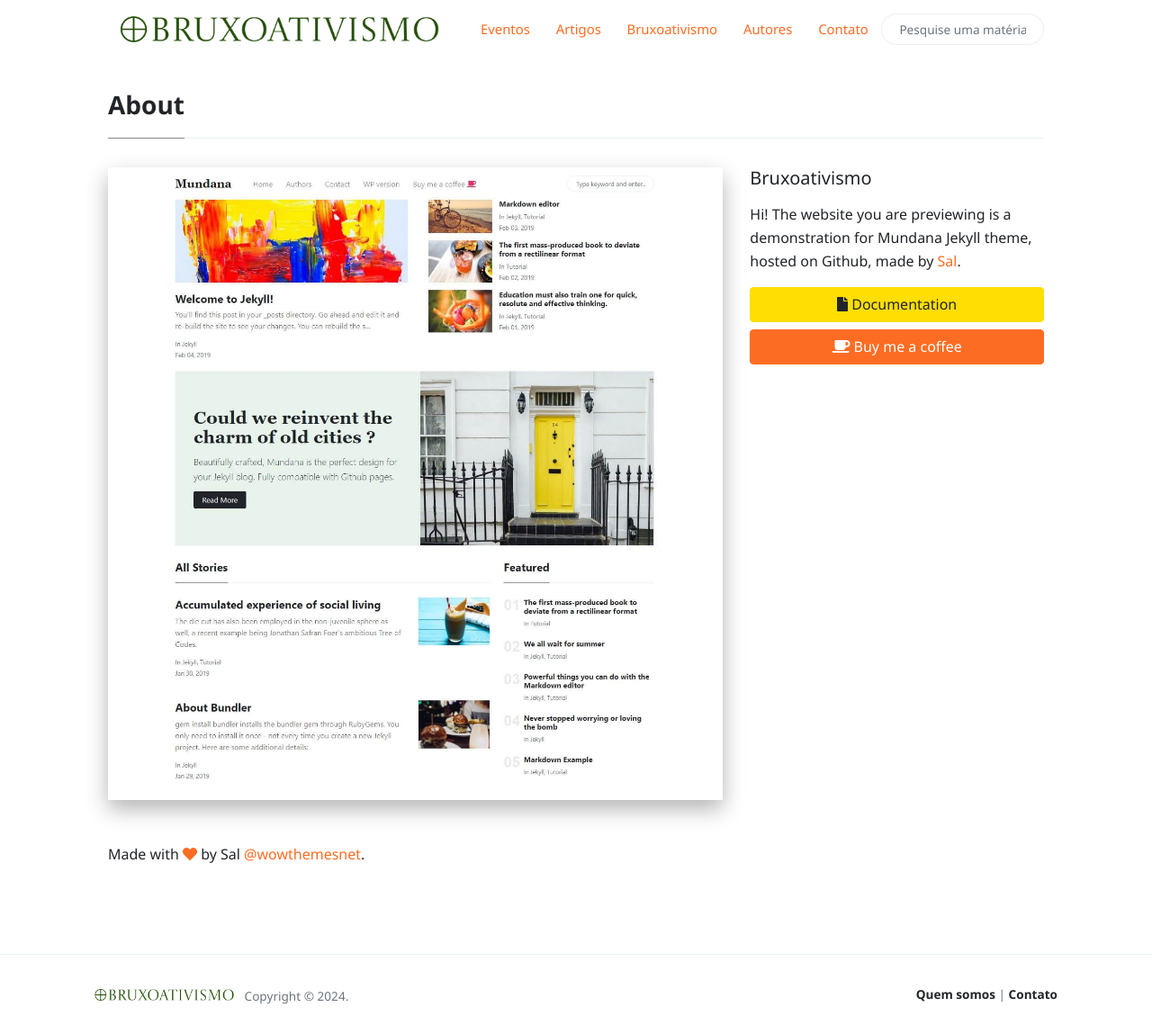
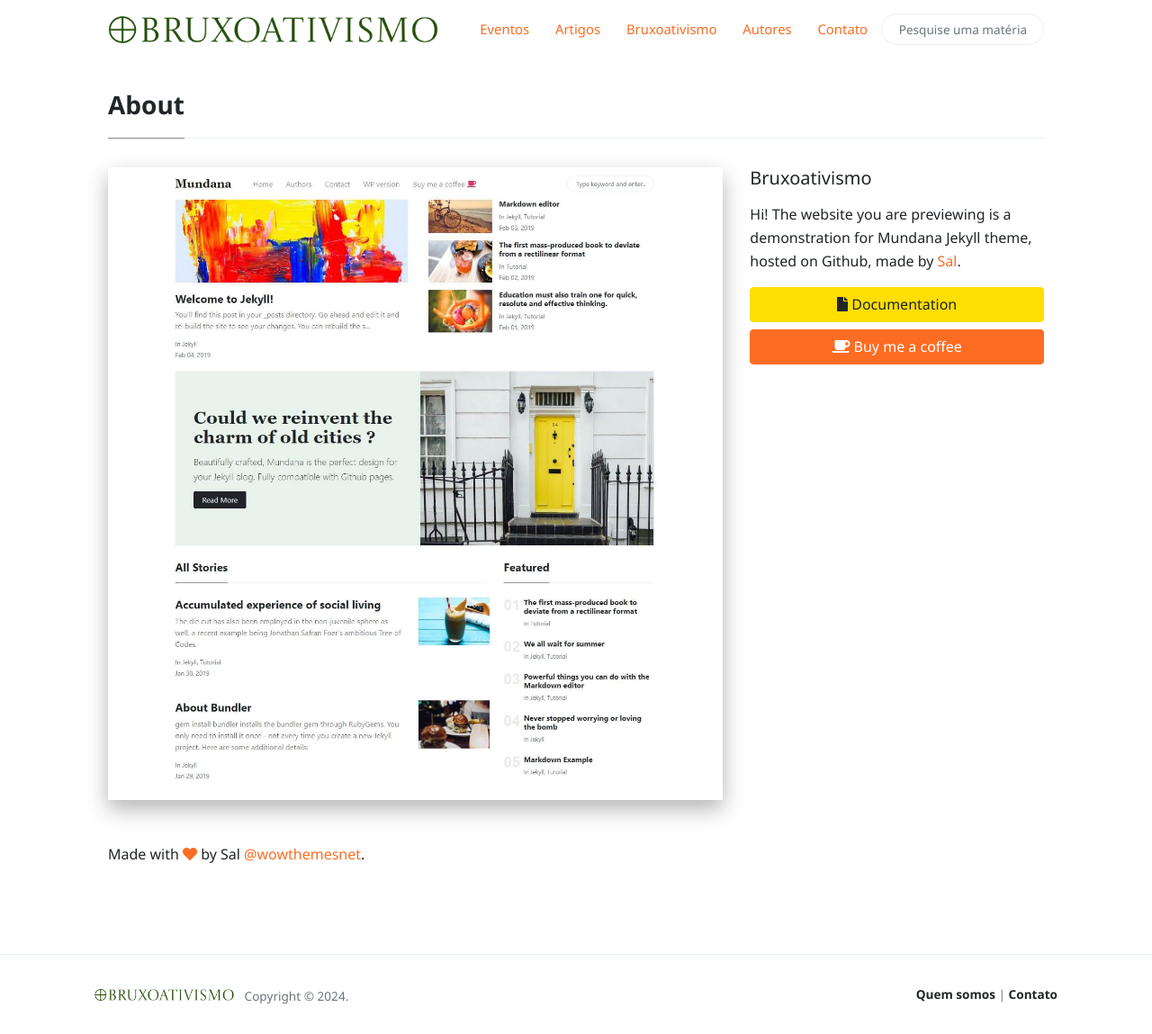
Before and after one commit to irparaumapagoda/bruxoativismo.github.io, a Jekyll site: the page built from _pages/about.md, in a window 1280 px wide and 1149 px high. Shown: the whole window at 90% size. Built offline with Jekyll 4.4.1, drawn with Linux system fonts in a browser that asks for light colours; nearby versions of some CDN libraries; comment, search, counter and statistics services are not loaded.

Commit message:
Site info updates

```diff
--- a/assets/css/theme.css
+++ b/assets/css/theme.css
@@ -807,7 +807,6 @@ div.a2a_full_footer {display:none;}
 @media (max-width:2000px) {
 	.navbar-brand-mobile {
 		width:400px;
-		padding-left:13px;
 	}
  }
 
```
